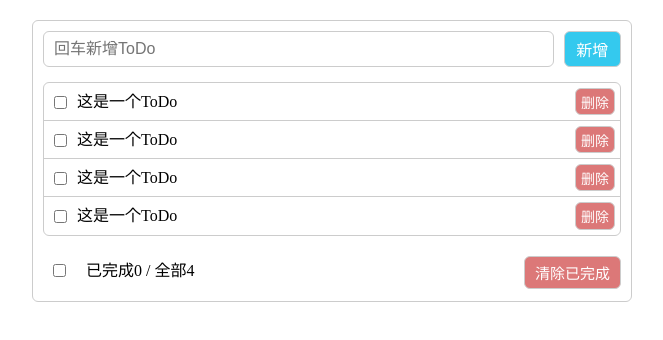
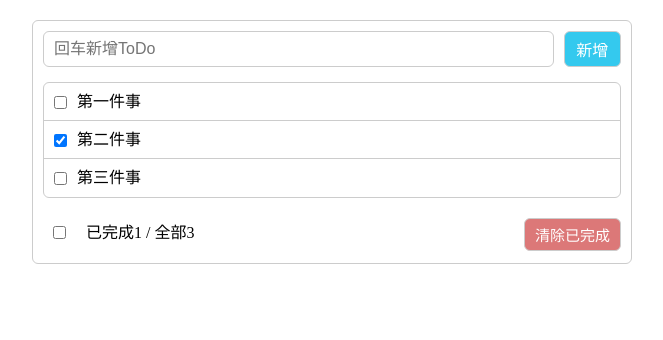
Before and after one commit to qxchuckle/ToDoList-Vue, a Vue app: page / in a window 1280 px wide. Shown: the top 340 px of the page, without its empty margins (308-971 px from the left). Built offline with nearby package versions, Linux system fonts and the light colour scheme.

Commit message:
初步完成交互

```diff
--- a/src/App.vue
+++ b/src/App.vue
@@ -2,9 +2,9 @@
   <div id="app">
     <div id="todo-container">
       <div id="todo-wrap">
-        <ToDoHeader></ToDoHeader>
-        <ToDoList></ToDoList>
-        <ToDoFooter></ToDoFooter>
+        <ToDoHeader @receive="receive"></ToDoHeader>
+        <ToDoList :todos="todos" @updateComplete="updateComplete" @deleteToDo="deleteToDo"></ToDoList>
+        <ToDoFooter :todos="todos" @changeAll="changeAll" @deleteComplete="deleteComplete"></ToDoFooter>
       </div>
     </div>
   </div>
@@ -22,6 +22,62 @@ export default {
     ToDoList,
     ToDoFooter,
   },
+  data() {
+    return {
+      todos: [
+        {
+          id: "001",
+          title: "第一件事",
+          complete: false
+        },
+        {
+          id: "002",
+          title: "第二件事",
+          complete: true
+        },
+        {
+          id: "003",
+          title: "第三件事",
+          complete: false
+        }
+      ],
+    }
+  },
+  methods: {
+    receive(todo) {
+      this.todos.unshift(todo);
+    },
+    updateComplete(id) {
+      // 遍历找到对应的todo
+      this.todos.forEach((item) => {
+        if (item.id === id) {
+          // complete取反
+          item.complete = !item.complete;
+        }
+      });
+    },
+    deleteToDo(id) {
+      this.todos.forEach((item, index, arr) => {
+        if (item.id === id) {
+          arr.splice(index, 1)
+        }
+      });
+    },
+    // 全选或全不选，即全都变为目前全选按钮状态的反状态
+    changeAll(checkValue){
+      this.todos.forEach((item) => {
+        if(item.complete !== checkValue) {
+          item.complete = checkValue;
+        }
+      });
+    },
+    // 删除所有已完成项
+    deleteComplete(){
+      this.todos = this.todos.filter((item) => {
+        return !item.complete;
+      });
+    }
+  }
 };
 </script>
 
--- a/src/components/ListItem.vue
+++ b/src/components/ListItem.vue
@@ -1,16 +1,29 @@
 <template>
     <li>
         <label>
-            <input type="checkbox">
-            <span>这是一个ToDo</span>
+            <input type="checkbox" :checked="todo.complete" @change="changeComplete(todo.id)">
+            <span>{{ todo.title }}</span>
         </label>
-        <button class="list-item-btn">删除</button>
+        <button class="list-item-btn" @click="deleteToDo(todo.id)">删除</button>
     </li>
 </template>
 
 <script>
 export default {
     name: 'ListItem',
+    props: ['todo'],
+    methods: {
+        changeComplete(id) {
+            // 由于ListItem是App的孙子，所以要先通过$emit()将数据传给父组件，再由父组件传给爷爷组件
+            this.$emit('receiveId', id)
+        },
+        deleteToDo(id) {
+            if (!confirm('确认删除吗?')) {
+                return
+            }
+            this.$emit('deleteToDo', id)
+        }
+    }
 }
 </script>
 
@@ -25,8 +38,16 @@ li {
     line-height: 37px;
     justify-content: space-between;
 
-    &:last-child{
+    &:last-child {
         border-bottom: none;
+    }
+
+    &:hover {
+        background: rgb(240, 240, 240);
+
+        button {
+            display: block;
+        }
     }
 
     label {
@@ -48,6 +69,7 @@ li {
         padding: 0 5px;
         background: #dc7878;
         color: #fff;
+        display: none;
     }
 }
 </style>
--- a/src/components/ToDoFooter.vue
+++ b/src/components/ToDoFooter.vue
@@ -1,14 +1,52 @@
 <template>
     <div id="todo-footer">
-        <input type="checkbox">
-        <div class="statistics">已完成0 / 全部4</div>
-        <button>清除已完成</button>
+        <div v-show="this.todos.length">
+            <input type="checkbox" v-model="checkValue">
+            <div class="statistics">已完成{{ doneToDo }} / 全部{{ todos.length }}</div>
+            <button @click="deleteComplete">清除已完成</button>
+        </div>
+        <div class="tip" v-show="!this.todos.length">没有ToDo</div>
     </div>
 </template>
 
 <script>
 export default {
     name: 'ToDoFooter',
+    props: ['todos'],
+    computed: {
+        // 计算已完成数量
+        doneToDo() {
+            // 通过reduce统计已完成
+            return this.todos.reduce((pre, item) => {
+                return pre + (item.complete ? 1 : 0)
+            }, 0)
+        },
+        // 全选按钮的状态
+        checkValue: {
+            // checkValue无论是设置还是确定值，都要通过数据驱动，遍历所有数据来确定todo是否全部完成
+            get() {
+                // 比较已完成数量和全部todo数量，且todo至少要有一个才打勾
+                return this.doneToDo === this.todos.length && this.todos.length > 0;
+            },
+            // 将changeAll()移到此处，点击checkbox后通过changeAll()修改数据后，自动触发计算属性的getter并更新视图
+            set() {
+                this.changeAll()
+                return
+            }
+        }
+    },
+    methods: {
+        // 全选或全不选，即全都变为目前全选按钮状态的反状态
+        changeAll() {
+            // 因为现在checkValue是计算属性，checkbox点击变化后的未来值要通过“非”体现
+            // 数据变化，checkValue计算属性也自动触发getter更新视图，v-model更新checked
+            this.$emit('changeAll', !this.checkValue)
+        },
+        // 删除所有已完成项
+        deleteComplete() {
+            this.$emit('deleteComplete')
+        }
+    }
 }
 </script>
 
@@ -43,5 +81,13 @@ export default {
         background: rgb(220, 120, 120);
         font-size: 15px;
     }
+
+    .tip {
+        margin: 0 auto;
+        width: fit-content;
+        font-size: 30px;
+        opacity: 0.9;
+        color: #ccc;
+    }
 }
 </style>
--- a/src/components/ToDoHeader.vue
+++ b/src/components/ToDoHeader.vue
@@ -1,13 +1,39 @@
 <template>
     <div class="todo-header">
-        <input type="text" placeholder="回车新增ToDo" />
-        <button>新增</button>
+        <input type="text" placeholder="回车新增ToDo" @keyup.enter="addToDo"/>
+        <button @click="addToDo">新增</button>
     </div>
 </template>
 
 <script>
+import {nanoid} from "nanoid";
 export default {
     name: "ToDoHeader",
+    props: ['receive'],
+    methods: {
+        addToDo(e){
+            // 获取input框元素
+            let input = e.target.tagName === "INPUT" ? e.target : e.target.parentNode.firstElementChild
+            // 输入框为空或只有空格就返回
+            if(input.value.trim() === ""){
+                input.value = "";
+                return
+            }
+            // 生成数据对象
+            let todo = {
+                // 正常来说数据由后端返回，id由数据库维护，这里使用nanoid生成唯一id
+                id: nanoid(),
+                title: input.value,
+                complete: false
+            }
+            // 清空input
+            input.value = "";
+            console.log(todo);
+            // 将用户输入通过接收到函数传给父组件
+            // this.receive(todo);
+            this.$emit('receive',todo)
+        }
+    }
 };
 </script>
 
--- a/src/components/ToDoList.vue
+++ b/src/components/ToDoList.vue
@@ -1,10 +1,7 @@
 <template>
   <div class="todo-list">
     <ul>
-      <ListItem></ListItem>
-      <ListItem></ListItem>
-      <ListItem></ListItem>
-      <ListItem></ListItem>
+      <ListItem v-for="item in todos" :key="item.id" :todo="item" @receiveId="receiveId" @deleteToDo="deleteToDo"></ListItem>
     </ul>
   </div>
 </template>
@@ -16,6 +13,15 @@ export default {
   components: {
     ListItem,
   },
+  props: ['todos'],
+  methods: {
+    receiveId(id){
+      this.$emit('updateComplete', id)
+    },
+    deleteToDo(id){
+      this.$emit('deleteToDo', id)
+    }
+  }
 };
 </script>
 
```
